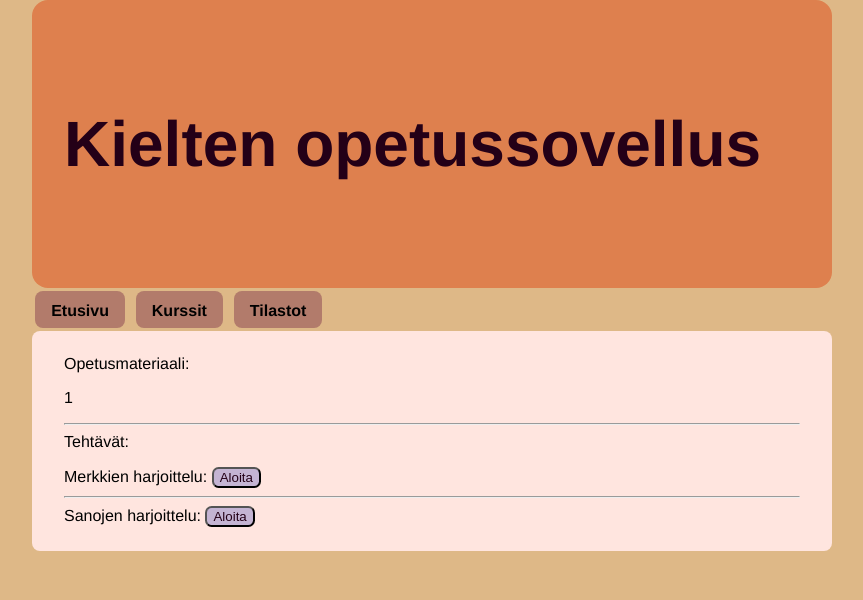
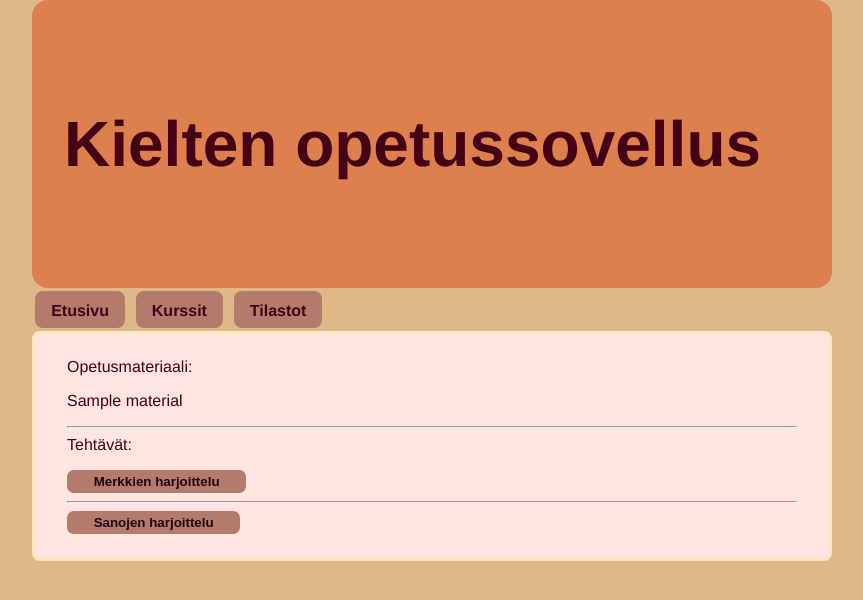
Before and after one commit to Mullil/teaching-application-project, a Flask app: template templates/exercises.html in a window 1280 px wide. Shown: the top 600 px of the page, without its empty margins (208-1071 px from the left). Run offline with Flask 3, Linux system fonts and the light colour scheme; the template is opened without the code that fills it: most values are stand-ins (such as "Sample title", 1, 10 or a date in 2020).

Commit message:
update layout

```diff
--- a/static/main.css
+++ b/static/main.css
@@ -19,13 +19,15 @@ nav li {
 	padding: 2em 1em;
 	font-size: 2em;
 	border-radius: .5em;
-	color: #240017;
+	color: #450015;
 }
 
 .content {
+	color: #450015;
 	background: #ffe5df;
 	padding: 1.5em 2em;
-	border-radius: .5em
+	border: .2em solid #ffe4c4;
+	border-radius: .5em;
 
 }
 
@@ -33,6 +35,7 @@ nav li {
 	color: red;
 	font-weight: bold;
 }
+
 
 nav ul {
 	padding: 0;
@@ -42,16 +45,17 @@ nav ul {
 
 nav li a {
 	text-decoration: none;
-	color: #000;
+	color: #450015;
 }
 
 nav li:hover {
 	background-color: #b26b6b;
+	transition: background-color 0.5s ease;
 }
 
 a {
 	text-decoration: none;
-	color: #240017;
+	color: #450015;
 	font-weight: bold;
 }
 
@@ -62,34 +66,42 @@ a:hover {
 }
 
 button {
-	background-color: #c4b4d3;
+	background-color: #b27b6b;
+	font-weight: bold;
 	color: #240017;
-	border: none
-	padding: .7em 1em .5em;
+	border: none;
+	padding: .3em 2em .3em;
 	border-radius: .5em;
 
 }
 
 button:hover {
-	background-color: #cab4d3;
-
+	background-color: #b26b6b;
+	text-decoration: underline;
+	border: .1em solid black;
+	transition: background-color 0.5s ease;
+}
 
 input[type="text"] {
-	background-color: #f5f5f5;
-	border: .2em solid #cccccc;
+	color: #350015;
+	background-color: #ffe5ff;
+	border: .1em solid #450015;
+	border-radius: 0.6em
 }
 
 input[type="password"] {
-	background-color: #f5f5f5;
-	border: .2em solid #cccccc;
+	color: #350015;
+	background-color: #ffe5ff;
+	border: .1em solid #450015;
+	border-radius: 0.6em;
 }
 
 input[type="text"]:focus {
-	border-color: #240017;
+	border-color: #fcd9b0;
 	outline: none
 }
 
 input[type="password"]:focus {
-	border-color: #240017;
+	border-color: #fcd9b0;
 	outline: none
 }
--- a/templates/exercises.html
+++ b/templates/exercises.html
@@ -4,21 +4,20 @@
 Opetusmateriaali:
 <p>
 {% for material in course_material %}
-{{material[0]}}
+{{material[1]}}
 <br>
 {% endfor %}
 <hr>
 Tehtävät:
 <p>
 <form action="1/{{url_course_name}}" method="get">
-	Merkkien harjoittelu:
-	<button type="Submit">Aloita</button>
+	<a Merkkien harjoittelu:>
+	<button type="Submit">Merkkien harjoittelu</button>
 	<hr>
 </form>
 
 <form action="2/{{url_course_name}}" method="get">
-	Sanojen harjoittelu:
-	<button type="Submit">Aloita</button>
+	<button type="Submit">Sanojen harjoittelu</button>
 </form>
 
 {% endblock %}
```
